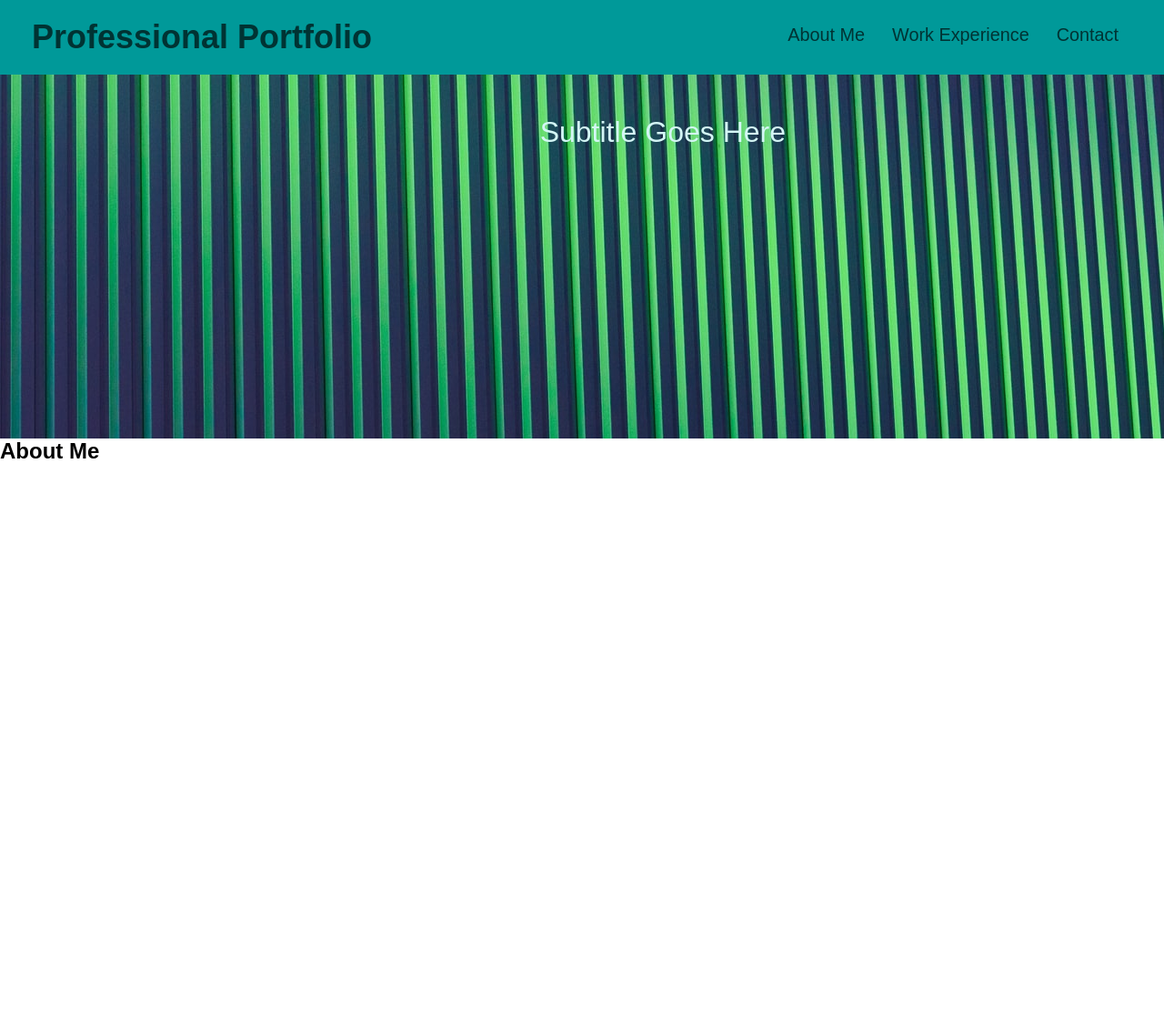
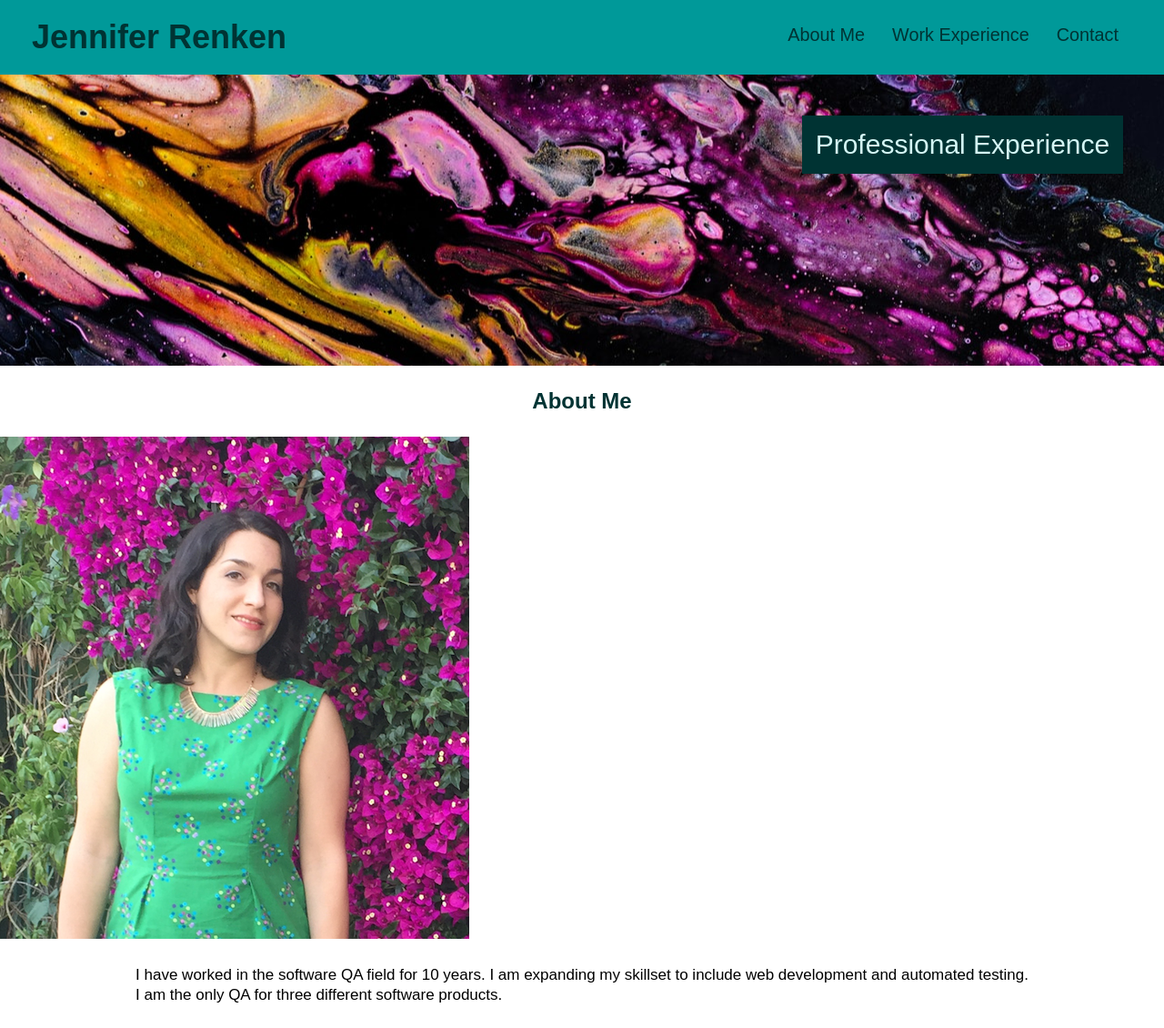
Before and after one commit to jenn-renken/Work-Portfolio, a plain HTML site: page index.html in a window 1280 px wide. Shown: the whole page at 91% size. Before the commit the page ends 800 px from the top, so only its background shows below. Drawn offline with Linux system fonts and the light colour scheme.

Commit message:
added about me, image and styling

```diff
--- a/assets/styles.css
+++ b/assets/styles.css
@@ -57,10 +57,10 @@ header nav ul li a {
 }
 
 .hero {
-    background-image: url("images/hero-image.jpg");
+    background-image: url("images/hero-image3.jpg");
     position: relative;
     width: 100vw;
-    height: 50vh;
+    height: 40vh;
     display: flex;
     justify-content: center;
     flex-wrap: wrap;
@@ -71,13 +71,46 @@ header nav ul li a {
 
 .hero-content {
     position: relative;
-    width: 35%;
+    width: 100%;
     text-align: right;
     margin: 3.5%;
 }
 
 .hero h2 {
-    font-size: 2rem;
-    font-weight: 200;
+    font-size: 30px;
+    font-weight: lighter;
+    width: fit-content;
+    padding: 15px;
+    float: right;
     color: var(--light);
+    background-color: var(--dark-teal);
 }
+
+.flex-row {
+    display: flex;
+}
+
+.about {
+    width: 100%;
+    margin: 0 auto;
+    display: flex;
+    flex-wrap: wrap;
+    justify-content: space-around;
+}
+
+.my-photo {
+    width: 100%;
+    overflow: auto;
+}
+
+.about h2 {
+    color: var(--dark-teal);
+    padding: 25px;
+}
+
+.about p {
+    padding: 25px;
+    font-size: 17px;
+    overflow: auto;
+    line-height: 1.3;
+}
--- a/index.html
+++ b/index.html
@@ -11,7 +11,7 @@
     <!--navigation-->
     <header>
         <h1>
-           Professional Portfolio
+           Jennifer Renken
         </h1>
         <nav>
             <ul>
@@ -32,7 +32,7 @@
     <section class="hero">
         <div class="hero-content">
             <h2 class="hero-subtitle">
-                Subtitle Goes Here
+                Professional Experience
             </h2>
         </div>
     </section>
@@ -42,6 +42,15 @@
     <div class="flex-row">
         <h2 class="section-title">About Me</h2>
     </div>
+    <div class="my-photo">
+        <img src="./assets/images/me.png" alt="Jennifer Renken in front of flowers" />
+    </div>
+            <p>
+                I have worked in the software QA field for 10 years. I am expanding my skillset to include web development and automated testing.
+                <br>
+                I am the only QA for three different software products.
+            </p>
+
     </section>
 
 </body>
```
Also changed, not shown: assets/images/hero-image3.jpg (added), assets/images/me.png (added), 1 other file.
